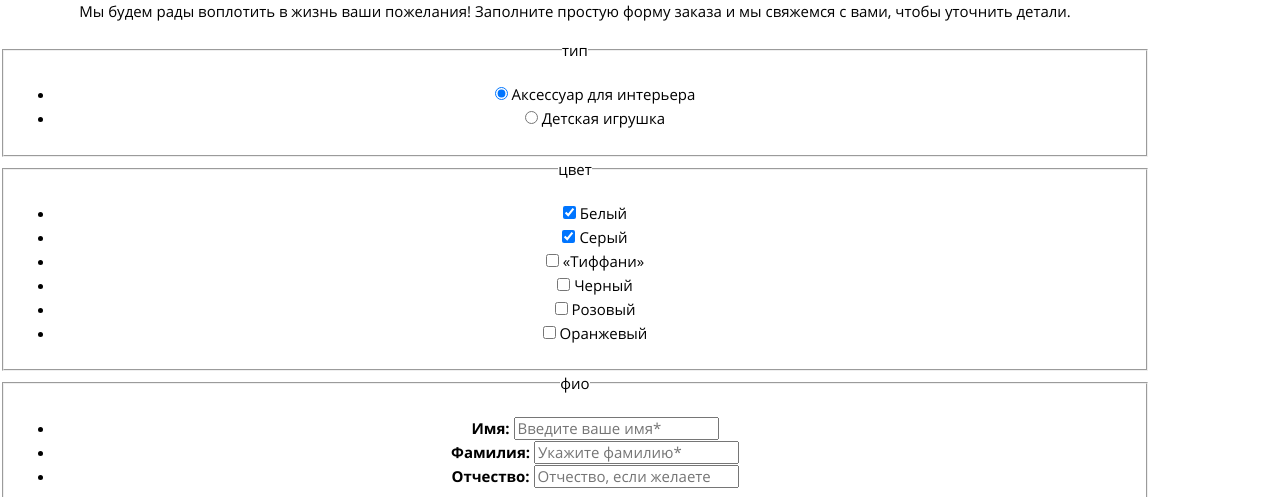
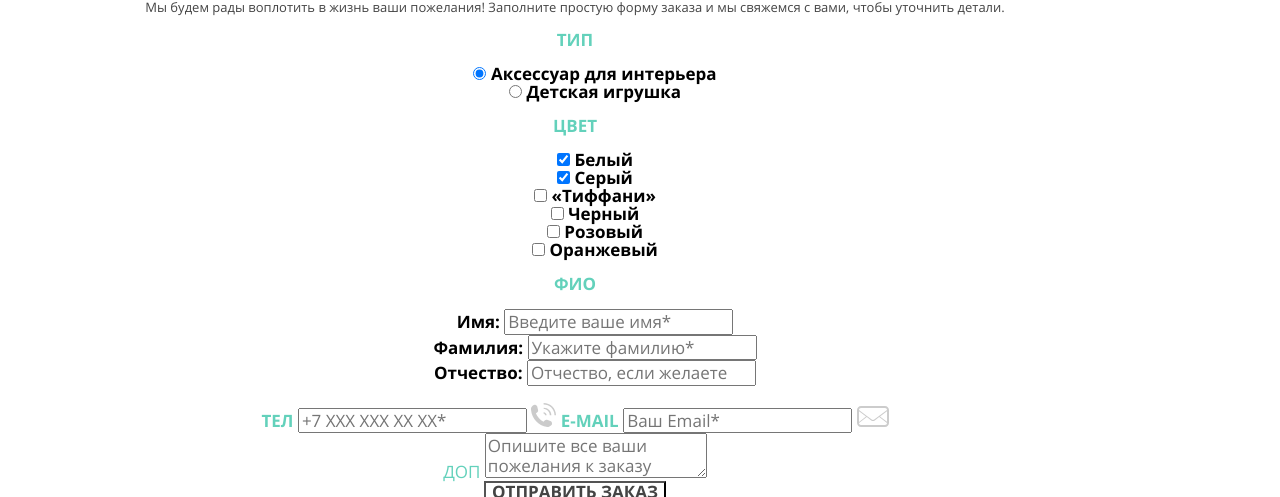
Before and after one commit to Svetlana-Saloa/1725199-mishka-22, a website: page source/form.html in a window 1280 px wide. Shown: the part 366-863 px from the top of the page. Drawn offline with nearby package versions, Linux system fonts and the light colour scheme; files that its build step writes are made by us from their sources.

Commit message:
Стилизация страницы формы

```diff
--- a/source/form.html
+++ b/source/form.html
@@ -49,8 +49,8 @@
       </nav>
     </header>
     <main class="page-form">
-      <h1 class="page-form__title">Вязание на заказ</h1>
-      <p>Мы будем рады воплотить в жизнь ваши пожелания! Заполните простую форму заказа и мы свяжемся с вами, чтобы уточнить детали.</p>
+      <h1 class="page-form__title page-form__title--fone">Вязание на заказ</h1>
+      <p class="page-form__text">Мы будем рады воплотить в жизнь ваши пожелания! Заполните простую форму заказа и мы свяжемся с вами, чтобы уточнить детали.</p>
       <form class="page-form__form form-order" method="get" action="https://echo.htmlacademy.ru">
         <fieldset class="form-order__fieldset">
           <legend class="form-order__legend">тип</legend>
@@ -69,11 +69,11 @@
           <legend class="form-order__legend">цвет</legend>
           <ul class="form-order__list">
             <li class="form-order__item">
-              <input class="form-order__input"  type="checkbox" name="color" value="color-white" id="filter-color-white" checked>
+              <input class="form-order__input" type="checkbox" name="color" value="color-white" id="filter-color-white" checked>
               <label class="form-order__label" for="filter-color-white">Белый</label>
             </li>
             <li class="form-order__item">
-              <input class="form-order__input"  type="checkbox" name="color" value="color-gray" id="filter-color-gray" checked>
+              <input class="form-order__input" type="checkbox" name="color" value="color-gray" id="filter-color-gray" checked>
               <label class="form-order__label" for="filter-color-gray">Серый</label>
             </li>
             <li class="form-order__item">
@@ -85,11 +85,11 @@
               <label class="form-order__label" for="filter-color-black">Черный</label>
             </li>
             <li class="form-order__item">
-              <input class="form-order__input"  type="checkbox" name="color" value="color-pink" id="filter-color-pink">
+              <input class="form-order__input" type="checkbox" name="color" value="color-pink" id="filter-color-pink">
               <label class="form-order__label" for="filter-color-pink">Розовый</label>
             </li>
             <li class="form-order__item">
-              <input class="form-order__input"  type="checkbox" name="color" value="color-orange" id="filter-color-orange">
+              <input class="form-order__input" type="checkbox" name="color" value="color-orange" id="filter-color-orange">
               <label class="form-order__label" for="filter-color-orange">Оранжевый</label>
             </li>
           </ul>
@@ -113,7 +113,7 @@
         </fieldset>
         <fieldset class="form-order__fieldset">
           <div class="form-order__container">
-            <label class="form-order__label" for="your-phone"><b>тел</b></label>
+            <label class="form-order__label form-order__label--you-contact" for="your-phone"><b>тел</b></label>
             <input class="form-order__input" type="tel" placeholder="+7 ХХХ ХХХ ХХ ХХ*" name="your-phone" id="your-phone" required>
             <svg width="25" height="24" viewBox="0 0 25 24" fill="none" xmlns="http://www.w3.org/2000/svg">
               <g opacity="0.2">
@@ -123,7 +123,7 @@
               <path d="M12.6008 6.12356C15.9274 6.12356 18.75 8.79021 18.75 12.1482H20.3629C20.3629 8.00009 16.9355 4.64209 12.7016 4.64209V6.12356H12.6008Z" fill="black"/>
               </g>
             </svg>
-            <label class="form-order__label" for="your-mail"><b>E-mail</b></label>
+            <label class="form-order__label form-order__label--you-contact" for="your-mail"><b>E-mail</b></label>
             <input class="form-order__input" type="email" placeholder="Ваш Email*" name="your-mail" id="your-mail" required>
             <svg width="32" height="21" viewBox="0 0 32 21" fill="none" xmlns="http://www.w3.org/2000/svg">
               <path opacity="0.2" d="M28 0H4C1.8 0 0 1.8 0 4V17C0 19.2 1.8 21 4 21H28C30.2 21 32 19.2 32 17V4C32 1.8 30.2 0 28 0ZM2 5.3L9 10.6L2 15.9V5.3ZM30 17C30 18.1 29.1 19 28 19H4C2.9 19 2 18.1 2 17L9.8 11.1L14.2 14.4C14.7 14.8 15.4 15 16 15C16.6 15 17.3 14.8 17.8 14.4L22.2 11.1L30 17ZM30 15.8L23 10.5L30 5.2V15.8ZM17.2 13.6C16.8 13.9 16.4 14 16 14C15.6 14 15.1 13.9 14.8 13.6L10.7 10.5L9.9 9.9L2 4C2 2.9 2.9 2 4 2H28C29.1 2 30 2.9 30 4L17.2 13.6Z" fill="black"/>
@@ -131,7 +131,7 @@
           </div>
         </fieldset>
         <fieldset class="form-order__fieldset">
-          <label class="form-order__label" for="more">Доп</label>
+          <label class="form-order__label form-order__label--you-contact" for="more">Доп</label>
           <textarea class="form-order__textarea" id="more" name="more" placeholder="Опишите все ваши пожелания к заказу"></textarea>
         </fieldset>
         <button class="form-order__button button" type="submit">отправить заказ</button>
--- /dev/null
+++ b/source/less/blocks/form-order.less
@@ -0,0 +1,37 @@
+.form-order {
+  font-size: 17px;
+  line-height: 18px;
+  text-align: center;
+}
+
+.form-order__fieldset {
+  margin: 0;
+  padding: 0;
+  border: 0;
+}
+
+.form-order__legend {
+  font-weight: 700;
+  font-size: 17px;
+  line-height: 16px;
+  color: @blue-bacbackground;
+  text-transform: uppercase;
+}
+
+.form-order__list {
+  list-style: none;
+}
+
+.form-order__item {
+  font-weight: 700;
+}
+
+.form-order__label--you-contact {
+  color: @blue-bacbackground;
+  text-transform: uppercase;
+}
+
+.form-order__button {
+  font-size: 17px;
+  line-height: 16px;
+}
--- /dev/null
+++ b/source/less/blocks/page-form.less
@@ -0,0 +1,15 @@
+.page-form__title {
+  font-size: 27px;
+  line-height: 30px;
+  margin: 0;
+}
+
+.page-form__title--fone {
+  background-color: @gray-background;
+}
+
+.page-form__text {
+  font-size: 13px;
+  line-height: 24px;
+  color: @gray;
+}
--- a/source/less/style.less
+++ b/source/less/style.less
@@ -21,3 +21,5 @@
 @import "blocks/page-footer.less";
 @import "blocks/modal-cart.less";
 @import "blocks/form-cart.less";
+@import "blocks/page-form.less";
+@import "blocks/form-order.less";
```
